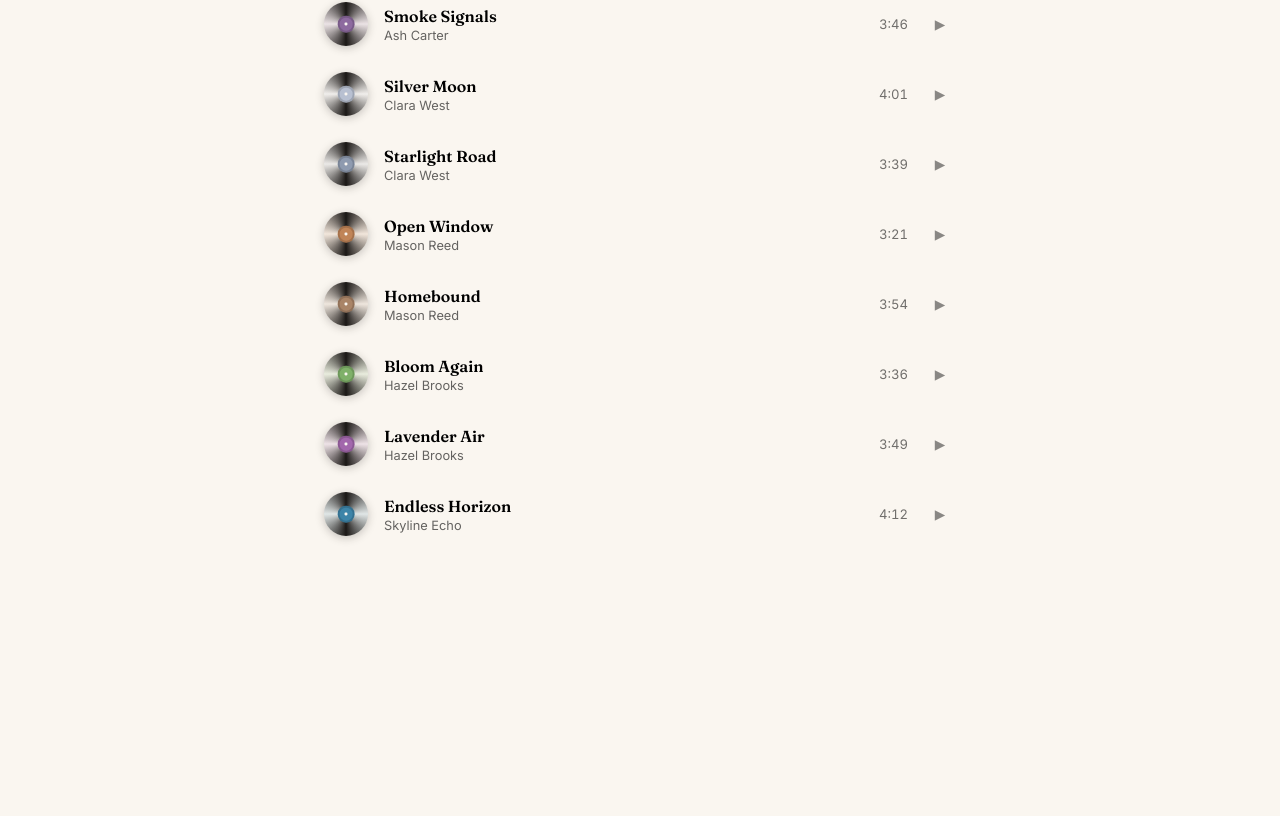
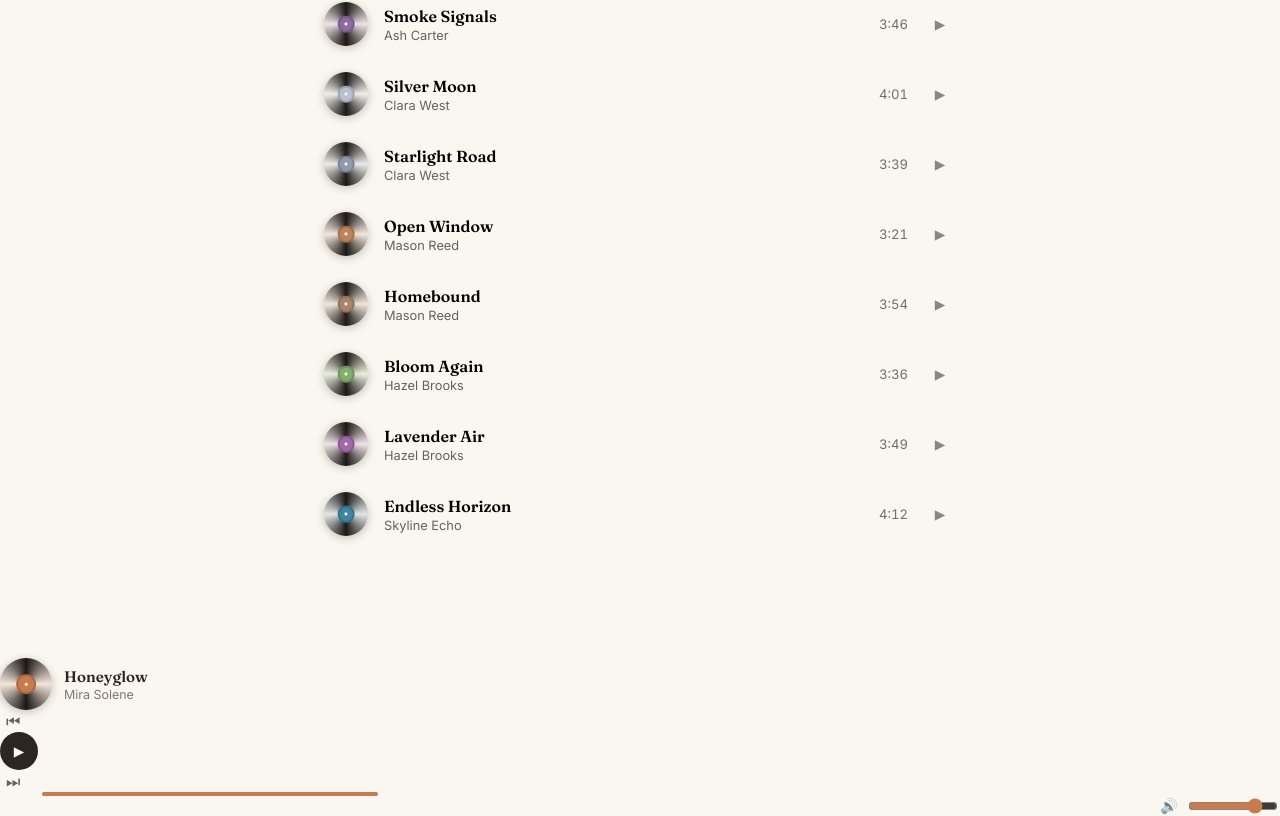
Before and after one commit to moses-25/vue-sundial-player, a Vue app: page / in a window 1280 px wide. Shown: the part 1748-2564 px from the top of the page. Before the commit the page ends 2406 px from the top, so only its background shows below. Built offline with nearby package versions, Linux system fonts and the light colour scheme.

Commit message:
initialised my App.vue , PlayerBar.vue and its css

```diff
--- a/src/App.vue
+++ b/src/App.vue
@@ -1,6 +1,7 @@
 <script setup>
 // import the application components
 import Navbar from "./components/Navbar.vue";
+import PlayerBar from "./components/PlayerBar.vue";
 // import the global CSS styles
 import "./styles/global.css";
 // import the App CSS styles
@@ -13,5 +14,6 @@ import "./styles/App.css";
     <main class="app-main">
       <RouterView />
     </main>
+    <PlayerBar />
   </div>
 </template>
--- /dev/null
+++ b/src/components/PlayerBar.vue
@@ -0,0 +1,64 @@
+<script setup>
+// import the component css
+import "../styles/components/PlayerBar.css";
+// import track player logic module
+import useplayer from "../composables/usePlayer.js";
+// import the vinyl component
+import Vinyl from "./Vinyl.vue";
+
+// Destructure needed functions from the useplayer composable
+const { currentTrack, isPlaying, progresspercent, formattedprogress, formatedDuration, volume, toggle, next, prev, seekTo, setVolume } = useplayer();
+
+function handleSeek(e) {
+  const rect = e.currentTrack.getBoundingClientRect();
+  const percent = (e.clientX - rect.left) / rect.width * 100;
+  seekTo(Math.max(0, Math.min(100, percent)));
+}
+</script>
+
+<template>
+    <footer class="footer-bar" v-if="currentTrack">
+        <div class="now-playing">
+            <Vinyl :track="currentTrack.color" :is-playing="isPlaying"
+            :size="52"
+            />
+            <div class="now-playing-info">
+                <span class="np-title">{{ currentTrack.title }}</span>
+                <span class="np-artist">{{ currentTrack.artist }}</span>
+            </div>
+        </div>
+        <div class="transport-button">
+            <button
+            class="ctrl-btn"
+            @click="prev"
+            aria-label="Previous">⏮</button>
+
+            <button class="play-btn"
+            @click="toggle"
+            aria-label="is playing ? 'Pause' : 'Play'">
+            <span v-if="isPlaying">⏸</span>
+            <span v-else>▶</span>
+            </button>
+
+            <button class="ctrl-btn"
+            @click="next"
+            aria-label="Next track">
+            ⏭
+            </button>
+        </div>
+        <div class="progress-row">
+            <span class="time">{{ formattedProgress }}</span>
+            <div class="progress-track" @click="handleSeek">
+                <div class="progress-fill" :style="{ width: progressPercent + '%' }"></div>
+                <div class="progress-thumb" :style="{ left: progressPercent + '%' }"></div>
+            </div>
+            <span class="time">{{ formattedDuration }}</span>
+        </div>
+        <div class="volume-control">
+            <span class="vol-icon">
+                {{ volume === 0 ? '🔇' : volume < 0.5 ? '🔉' : '🔊' }} </span>
+                    <input type="range" min="0" max="1" step="0.01" :value="volume"
+                        @input="setVolume(parseFloat($event.target.value))" class="vol-slider">
+        </div>
+    </footer>
+</template>
--- /dev/null
+++ b/src/styles/components/PlayerBar.css
@@ -0,0 +1,191 @@
+.player-bar {
+    position: fixed;
+    bottom: 0;
+    left: 0;
+    right: 0;
+    display: grid;
+    grid-template-columns: 1fr 2fr 1fr;
+    align-items: center;
+    gap: 24px;
+    padding: 14px 32px;
+    background: rgba(250, 246, 240, 0.85);
+    backdrop-filter: blur(16px);
+    -webkit-backdrop-filter: blur(16px);
+    border-top: 1px solid var(--line);
+    box-shadow: 0 -4px 24px rgba(43, 38, 34, 0.06);
+    z-index: 50;
+}
+
+/* Now playing */
+.now-playing {
+    display: flex;
+    align-items: center;
+    gap: 12px;
+    min-width: 0;
+}
+
+.now-playing-info {
+    display: flex;
+    flex-direction: column;
+    gap: 1px;
+    min-width: 0;
+}
+
+.np-title {
+    font-family: var(--font-display);
+    font-weight: 600;
+    font-size: 0.95rem;
+    white-space: nowrap;
+    overflow: hidden;
+    text-overflow: ellipsis;
+}
+
+.np-artist {
+    font-size: 0.78rem;
+    opacity: 0.6;
+}
+
+/* Transport */
+.transport {
+    display: flex;
+    flex-direction: column;
+    align-items: center;
+    gap: 6px;
+}
+
+.transport-buttons {
+    display: flex;
+    align-items: center;
+    gap: 16px;
+}
+
+.ctrl-btn {
+    background: none;
+    border: none;
+    font-size: 1rem;
+    opacity: 0.6;
+    transition: opacity 0.15s, transform 0.15s;
+}
+
+.ctrl-btn:hover {
+    opacity: 1;
+    transform: scale(1.1);
+}
+
+.play-btn {
+    width: 38px;
+    height: 38px;
+    border-radius: 50%;
+    border: none;
+    background: var(--ink);
+    color: var(--cream);
+    display: flex;
+    align-items: center;
+    justify-content: center;
+    font-size: 0.85rem;
+    transition: transform 0.15s, background 0.2s;
+}
+
+.play-btn:hover {
+    transform: scale(1.08);
+    background: var(--terracotta);
+}
+
+.play-btn:active {
+    transform: scale(0.95);
+}
+
+.progress-row {
+    display: flex;
+    align-items: center;
+    gap: 10px;
+    width: 100%;
+    max-width: 420px;
+}
+
+.time {
+    font-size: 0.72rem;
+    opacity: 0.5;
+    font-variant-numeric: tabular-nums;
+    min-width: 32px;
+}
+
+.progress-track {
+    position: relative;
+    flex: 1;
+    height: 4px;
+    background: var(--line);
+    border-radius: 99px;
+    cursor: pointer;
+}
+
+.progress-fill {
+    height: 100%;
+    background: var(--terracotta);
+    border-radius: 99px;
+    transition: width 0.2s linear;
+}
+
+.progress-thumb {
+    position: absolute;
+    top: 50%;
+    width: 11px;
+    height: 11px;
+    background: var(--terracotta);
+    border: 2px solid var(--cream);
+    border-radius: 50%;
+    transform: translate(-50%, -50%);
+    box-shadow: 0 1px 4px rgba(0, 0, 0, 0.2);
+    opacity: 0;
+    transition: opacity 0.15s;
+}
+
+.progress-track:hover .progress-thumb {
+    opacity: 1;
+}
+
+/* Volume */
+.volume-control {
+    display: flex;
+    align-items: center;
+    gap: 8px;
+    justify-self: end;
+}
+
+.vol-icon {
+    font-size: 0.9rem;
+    opacity: 0.65;
+}
+
+.vol-slider {
+    width: 90px;
+    accent-color: var(--terracotta);
+    cursor: pointer;
+}
+
+/* Responsive */
+@media (max-width: 900px) {
+    .volume-control {
+        display: none;
+    }
+
+    .player-bar {
+        grid-template-columns: 1fr 1.4fr;
+    }
+}
+
+@media (max-width: 640px) {
+    .player-bar {
+        grid-template-columns: 1fr;
+        gap: 10px;
+        padding: 12px 16px 16px;
+    }
+
+    .now-playing {
+        justify-content: center;
+    }
+
+    .progress-row {
+        max-width: none;
+    }
+}
```
